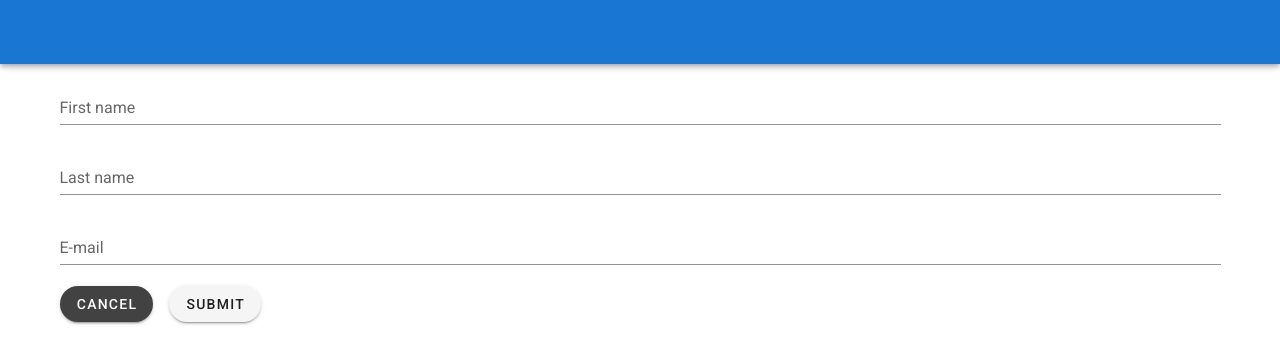
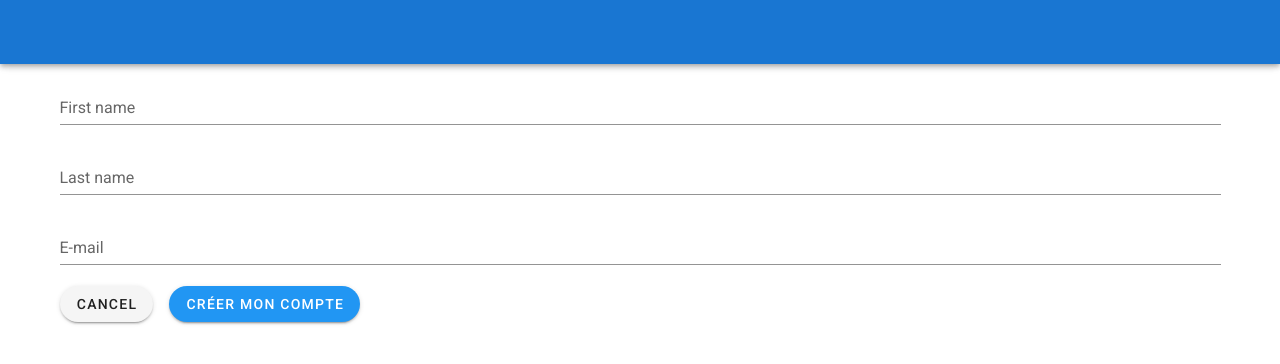
Before and after one commit to GeoffreyLG/groupomania, a Vue app in the folder groupomania/: page /subscribe in a window 1280 px wide. Shown: the top 364 px of the page. Built offline with nearby package versions, Linux system fonts and the light colour scheme.

Commit message:
New buttons

```diff
--- a/groupomania/src/views/signin.vue
+++ b/groupomania/src/views/signin.vue
@@ -13,15 +13,16 @@
           label="Password"
           required
         ></v-text-field>
-        <v-btn elevation="2" rounded to="/" color="secondary" class="mr-4">
+        <v-btn elevation="2" rounded to="/" class="mr-4">
           Cancel
         </v-btn>
         <v-btn
           elevation="2"
           rounded
           type="submit"
+          color="info"
         >
-          submit
+          Se connecter
         </v-btn>
       </form>
   </v-container>
--- a/groupomania/src/views/subscribe.vue
+++ b/groupomania/src/views/subscribe.vue
@@ -19,15 +19,16 @@
           label="E-mail"
           required
         ></v-text-field>
-        <v-btn elevation="2" rounded to="/" color="secondary" class="mr-4">
+        <v-btn elevation="2" rounded to="/" class="mr-4">
           Cancel
         </v-btn>
         <v-btn
           elevation="2"
           rounded
           type="submit"
+          color="info"
         >
-          submit
+          Créer mon compte
         </v-btn>
       </form>
   </v-container>
```
